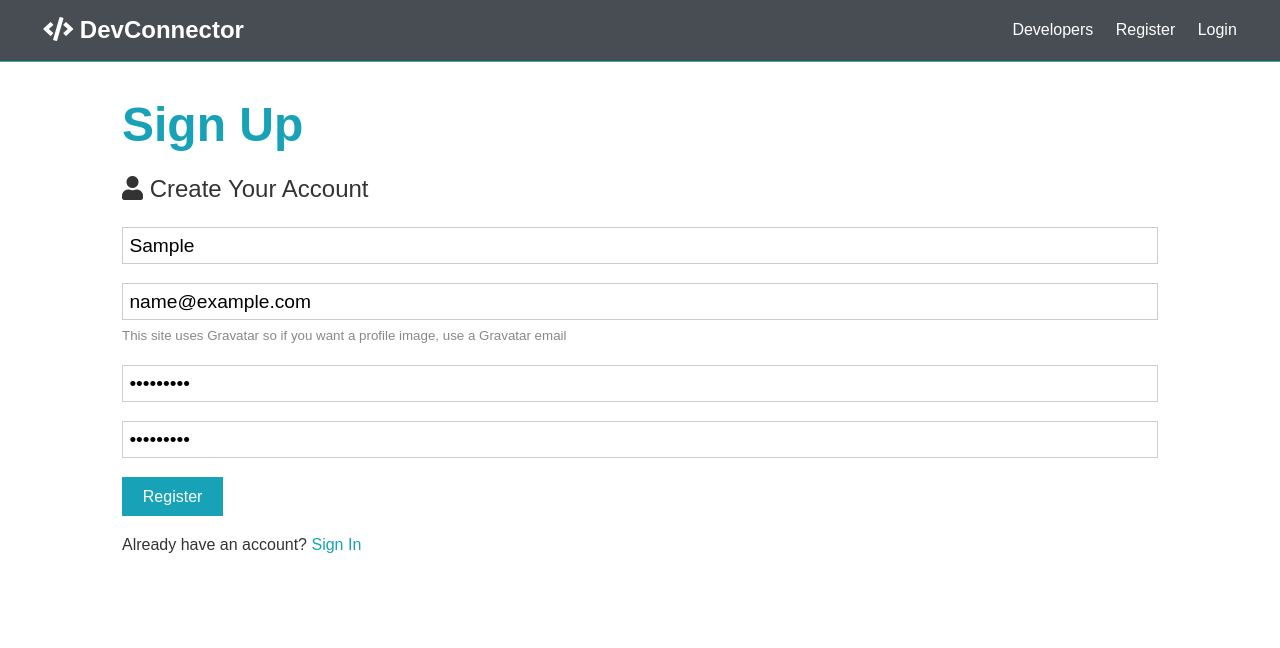
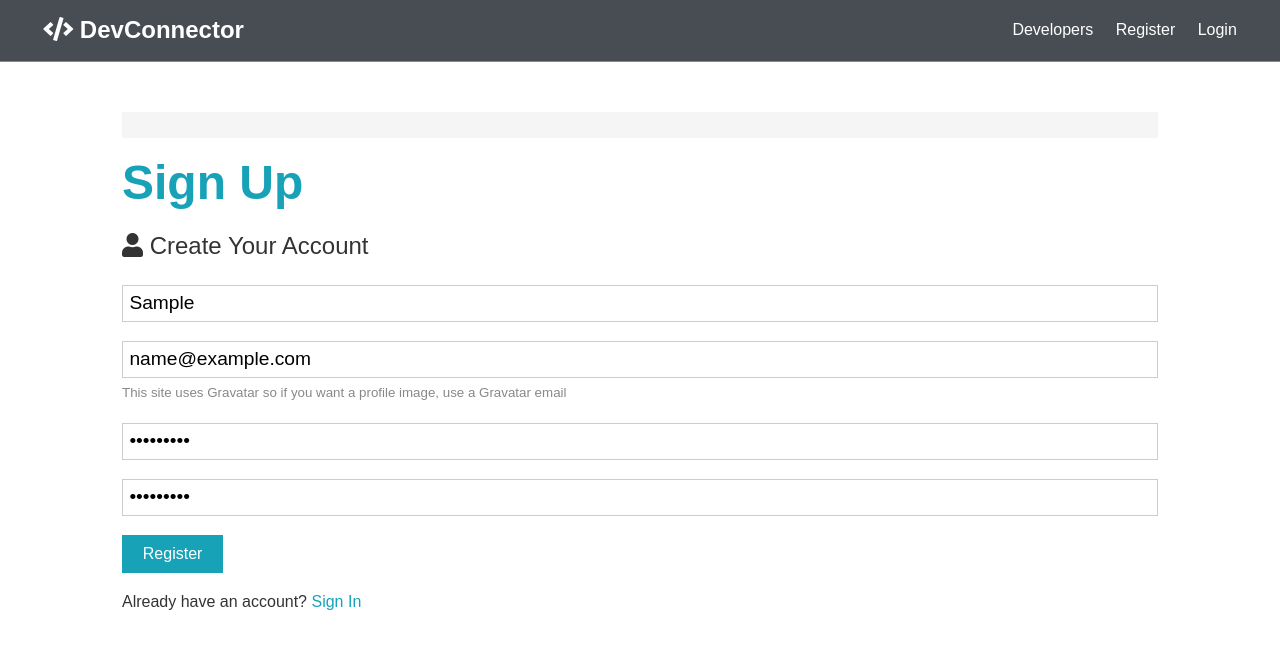
Before and after one commit to RASEM0N/SocietyNetwork, a React (Create React App) app in the folder frontend/: page /register in a window 1280 px wide. Both pictures are taken after typing "Sample", "name@example.com", "Sample123", "Sample123" into the empty fields and a click on the input "Register". Shown: the top 648 px of the page. Built offline with nearby package versions, Linux system fonts and the light colour scheme.

Commit message:
Alert Component Action Call

```diff
--- a/frontend/package.json
+++ b/frontend/package.json
@@ -8,6 +8,7 @@
     "@testing-library/user-event": "^12.1.10",
     "axios": "^0.21.1",
     "moment": "^2.29.1",
+    "prop-types": "^15.7.2",
     "react": "^17.0.1",
     "react-dom": "^17.0.1",
     "react-moment": "^1.1.1",
--- a/frontend/src/App.js
+++ b/frontend/src/App.js
@@ -6,6 +6,7 @@ import Landing from './components/layout/Landing';
 import { BrowserRouter, Route, Switch } from 'react-router-dom';
 import Login from './components/auth/login';
 import Register from './components/auth/register';
+import Alert from './components/layout/Alert';
 
 function App() {
     return (
@@ -15,6 +16,7 @@ function App() {
                 <Route exact path="/" component={Landing} />
 
                 <section className="container">
+                    <Alert />
                     <Switch>
                         <Route exact path="/login" component={Login} />
                         <Route exact path="/register" component={Register} />
--- a/frontend/src/actions/alert.js
+++ b/frontend/src/actions/alert.js
@@ -1,7 +1,7 @@
 import { SET_ALERT, REMOVE_ALERT } from './types';
 import uuid from 'uuid';
 
-export const setAlert = (msg, alertType) => (dispatch) => {
+export const setAlert = (msg, alertType, timeeout = 5000) => (dispatch) => {
     const id = uuid.v4();
     dispatch({
         type: SET_ALERT,
@@ -11,4 +11,13 @@ export const setAlert = (msg, alertType) => (dispatch) => {
             id,
         },
     });
+
+    setTimeout(() => {
+        dispatch({
+            type: REMOVE_ALERT,
+            payload: {
+                id,
+            },
+        });
+    }, timeeout);
 };
--- a/frontend/src/components/auth/register.js
+++ b/frontend/src/components/auth/register.js
@@ -1,7 +1,10 @@
 import React, { Fragment, useState } from 'react';
+import { connect } from 'react-redux';
+import { setAlert } from '../../actions/alert';
 import { Link } from 'react-router-dom';
+import PropTypes from 'prop-types';
 
-const Register = ({ ...props }) => {
+const Register = ({ setAlert, ...props }) => {
     const [formData, setForm] = useState({
         name: '',
         email: '',
@@ -17,9 +20,9 @@ const Register = ({ ...props }) => {
     const onSubmit = async (e) => {
         e.preventDefault();
         if (password !== password2) {
-            console.log(`Password do not match`);
+            setAlert(`Password do not match`, 'danger', 3000);
         } else {
-            console.log('Success');
+            setAlert();
         }
     };
 
@@ -85,4 +88,13 @@ const Register = ({ ...props }) => {
         </Fragment>
     );
 };
-export default Register;
+
+/* проверка чтоб props соответсовал задуманому
+ * Тута setAlert должен быть фун-ей */
+Register.propTypes = {
+    setAlert: PropTypes.func.isRequired,
+};
+
+export default connect(null, {
+    setAlert,
+})(Register);
--- /dev/null
+++ b/frontend/src/components/layout/Alert.js
@@ -0,0 +1,23 @@
+import React from 'react';
+import { connect } from 'react-redux';
+// import PropTypes from 'prop-types';
+
+const Alert = ({ alerts }) =>
+    alerts !== null &&
+    alerts.length > 0 &&
+    alerts.map((alert) => (
+        <div key={alert.id} className={`alert alert-${alert.alertType}`}>
+            {alert.msg}
+        </div>
+    ));
+
+/* проверка чтоб props соответсовал задуманому */
+// Alert.propTypes = {
+//     alerts: PropTypes.array.isRequired(),
+// };
+
+const mapStateToProps = (state) => ({
+    alerts: state.alert,
+});
+
+export default connect(mapStateToProps)(Alert);
--- a/frontend/src/reducers/alert.js
+++ b/frontend/src/reducers/alert.js
@@ -11,7 +11,7 @@ export default function (state = initialState, action) {
             return [...state, payload];
         }
         case REMOVE_ALERT: {
-            return state.filter((alert) => alert.id !== payload);
+            return state.filter((alert) => alert.id !== payload.id);
         }
         default: {
             return state;
```
Also changed, not shown: 1 other file (tests, documents, lock files or other folders).
